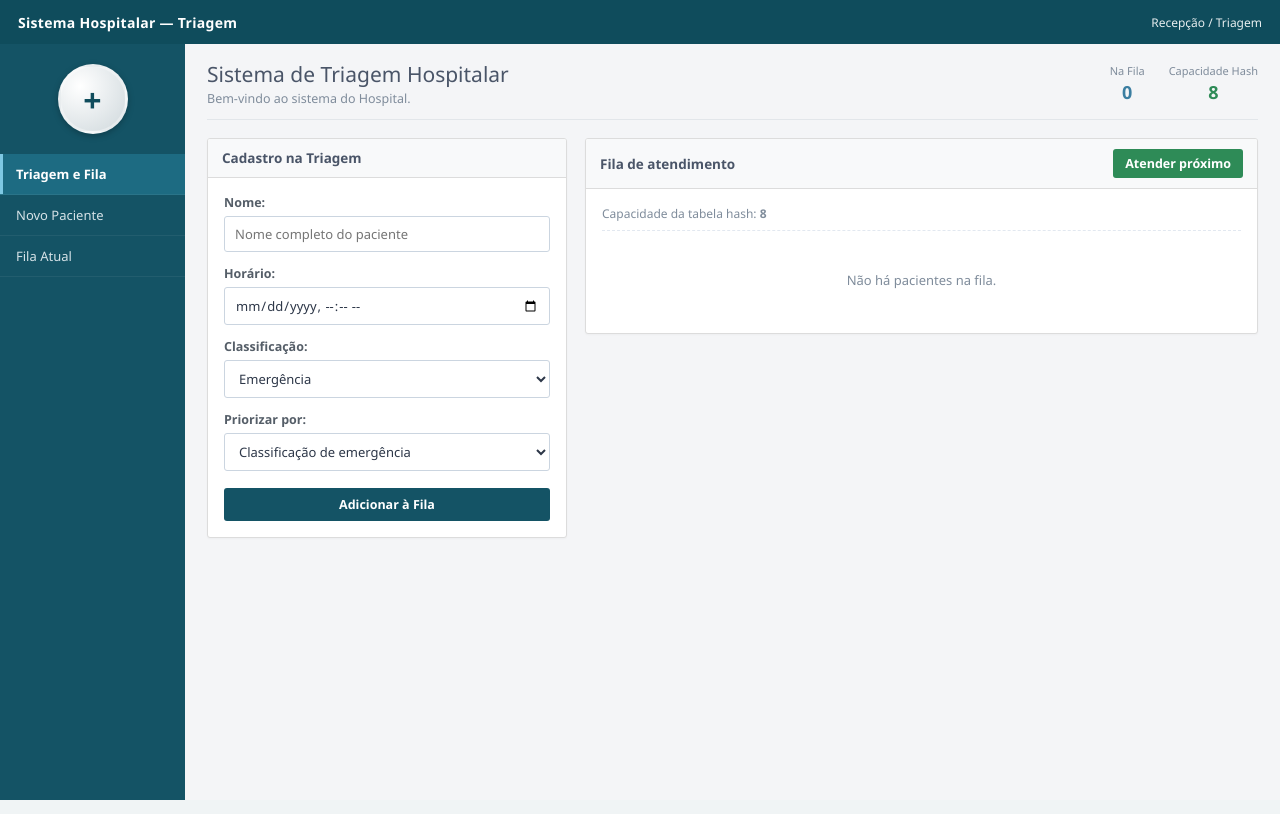
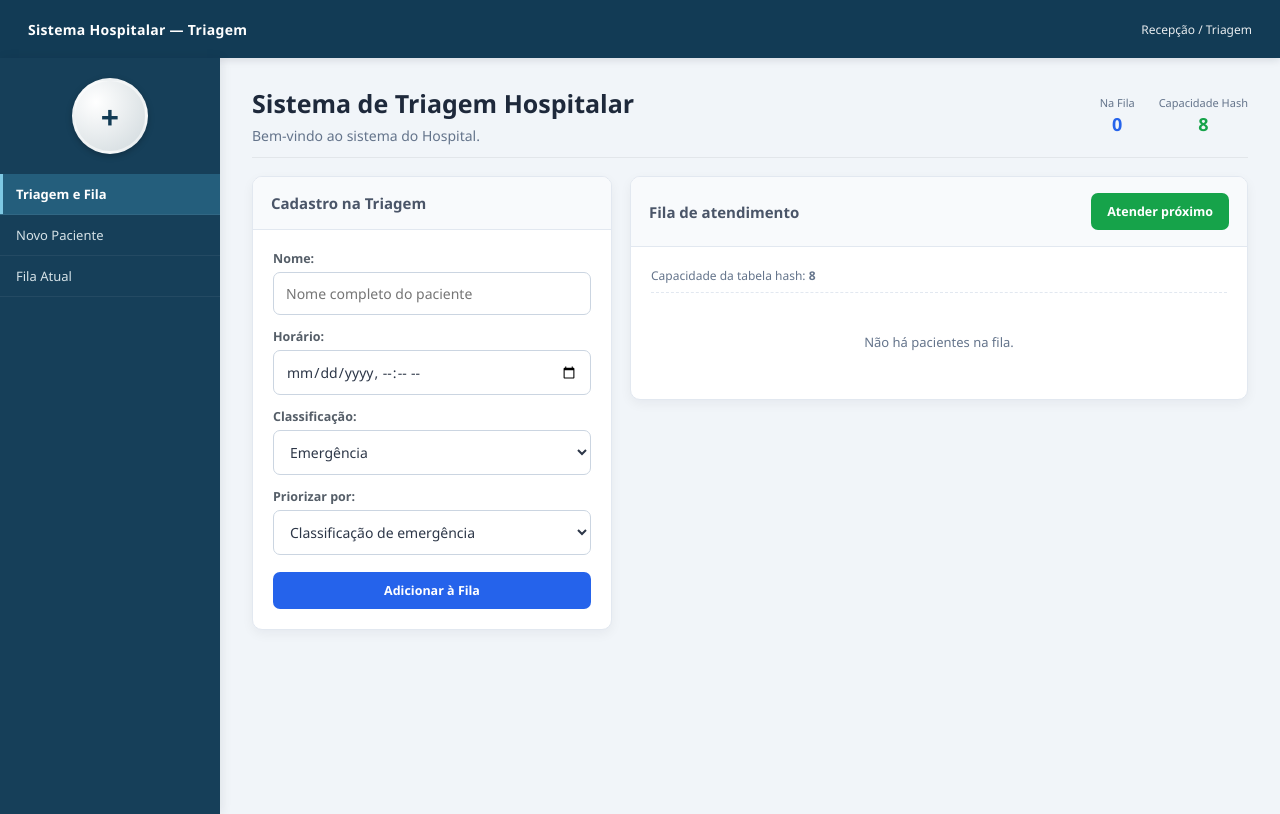
Before and after one commit to GabrielAmado07/App-Sigae, a Flask app: page / in a window 1280 px wide. Run offline with Flask 3, Linux system fonts and the light colour scheme.

Commit message:
style: moderniza identidade visual do SIGAE

```diff
--- a/static/css/index.css
+++ b/static/css/index.css
@@ -408,3 +408,159 @@ body {
     gap: 10px;
   }
 }
+
+
+/* ===== MODERNIZACAO VISUAL - SIGAE ===== */
+
+:root {
+  --bg-top: #123b55;
+  --bg-sidebar: #163f59;
+  --bg-sidebar-active: #245e7c;
+  --bg-content: #f1f5f9;
+  --card-bg: #ffffff;
+  --border-color: #e2e8f0;
+  --text-main: #334155;
+  --text-muted: #64748b;
+  --accent-blue: #2563eb;
+  --accent-green: #16a34a;
+  --accent-red: #dc2626;
+}
+
+/* Melhorias gerais */
+body {
+  background-color: var(--bg-content);
+  color: var(--text-main);
+  font-family: "Segoe UI", Arial, sans-serif;
+}
+
+/* Barra superior */
+.topbar {
+  height: 58px;
+  padding: 0 28px;
+  box-shadow: 0 2px 8px rgba(15, 23, 42, 0.12);
+}
+
+/* Menu lateral */
+.sidebar {
+  width: 220px;
+  box-shadow: 2px 0 10px rgba(15, 23, 42, 0.08);
+}
+
+.logo-circle {
+  width: 76px;
+  height: 76px;
+  border: 3px solid rgba(255, 255, 255, 0.5);
+}
+
+/* Conteudo */
+.main-content {
+  padding: 28px 32px;
+}
+
+.page-title {
+  font-size: 25px;
+  font-weight: 600;
+  color: #1e293b;
+}
+
+.page-subtitle {
+  font-size: 14px;
+  margin-top: 6px;
+}
+
+/* Paineis */
+.panel {
+  border: 1px solid var(--border-color);
+  border-radius: 10px;
+  box-shadow: 0 4px 12px rgba(15, 23, 42, 0.05);
+}
+
+.panel-header {
+  padding: 16px 18px;
+  font-size: 15px;
+  background-color: #f8fafc;
+}
+
+.panel-body {
+  padding: 20px;
+}
+
+/* Campos do formulario */
+.form-group input,
+.form-group select {
+  padding: 11px 12px;
+  border-radius: 7px;
+  border: 1px solid #cbd5e1;
+  font-size: 14px;
+}
+
+.form-group input:focus,
+.form-group select:focus {
+  border-color: var(--accent-blue);
+  box-shadow: 0 0 0 3px rgba(37, 99, 235, 0.12);
+}
+
+/* Botoes */
+.btn {
+  border-radius: 7px;
+  padding: 10px 16px;
+  transition: all 0.2s ease;
+}
+
+.btn-primary {
+  background-color: var(--accent-blue);
+}
+
+.btn-primary:hover {
+  background-color: #1d4ed8;
+}
+
+/* Lista de pacientes */
+.patient-item {
+  border-radius: 8px;
+  padding: 14px;
+  background-color: #ffffff;
+  transition: box-shadow 0.2s ease, transform 0.2s ease;
+}
+
+.patient-item:hover {
+  box-shadow: 0 3px 10px rgba(15, 23, 42, 0.07);
+  transform: translateY(-1px);
+}
+
+.patient-pos {
+  width: 32px;
+  height: 32px;
+  font-size: 13px;
+}
+
+/* Etiquetas */
+.badge {
+  border-radius: 6px;
+  padding: 6px 10px;
+}
+
+/* Responsividade */
+@media (max-width: 900px) {
+  .main-content {
+    padding: 22px;
+  }
+}
+
+@media (max-width: 680px) {
+  .main-content {
+    padding: 16px;
+  }
+
+  .topbar {
+    padding: 0 14px;
+  }
+
+  .sidebar {
+    width: 100%;
+  }
+
+  .stats-bar {
+    gap: 30px;
+  }
+}
```
